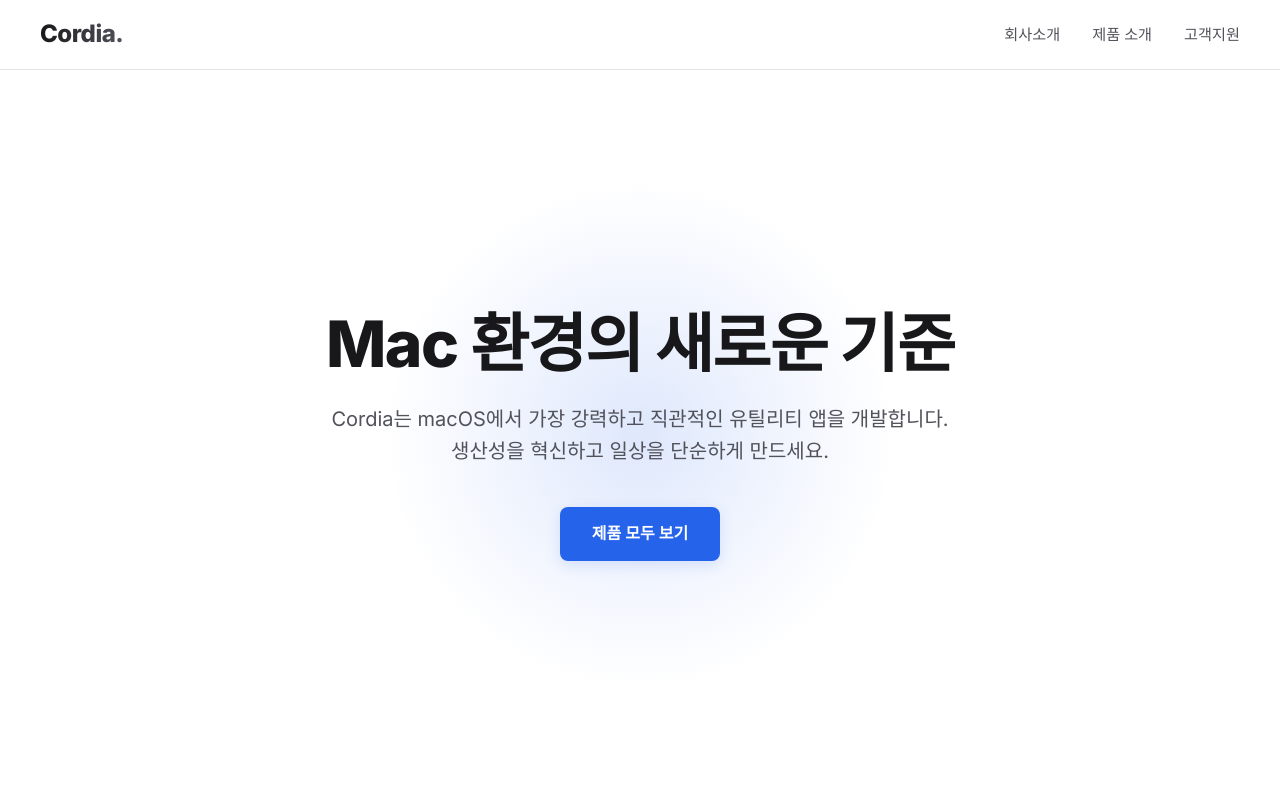
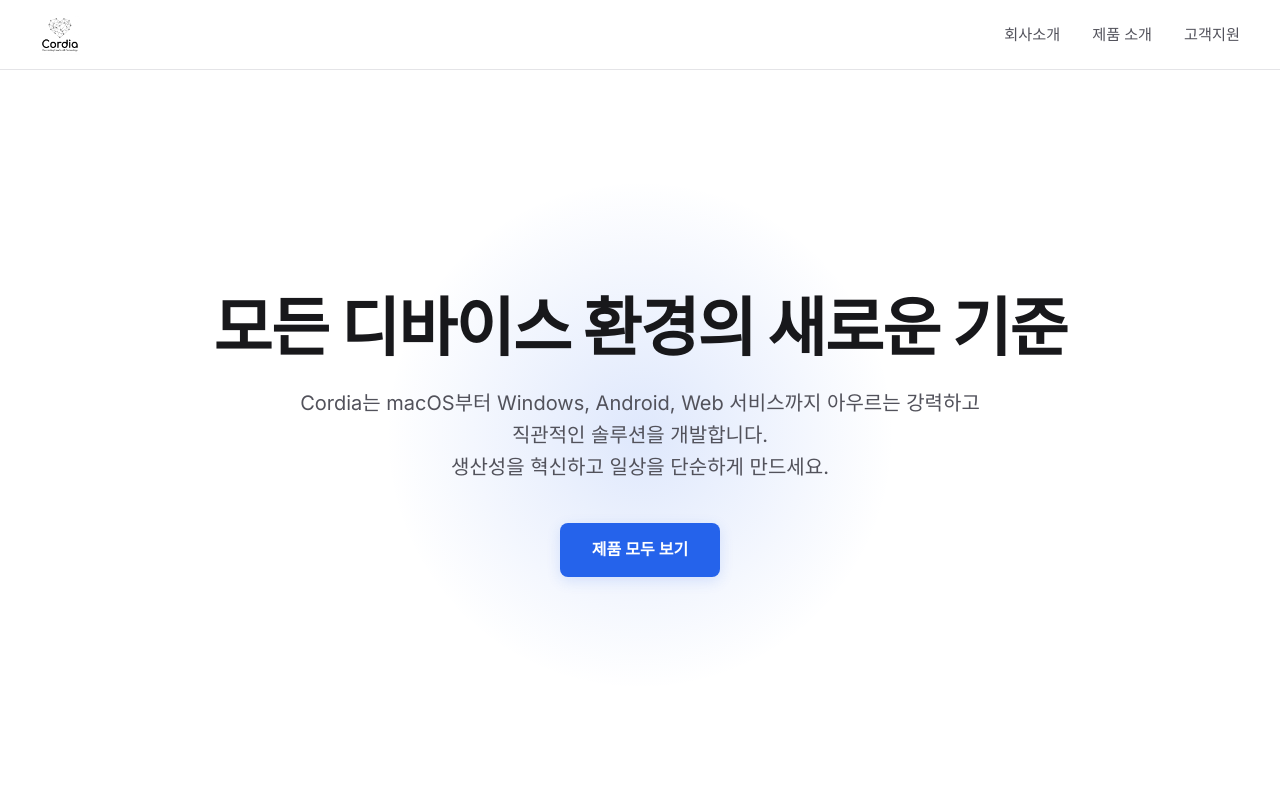
Before and after one commit to cordiakr/cordia, a website built with Vite: page index.html in a window 1280 px wide. Shown: the top 800 px of the page. Built offline with nearby package versions, Linux system fonts and the light colour scheme; files whose address does not match are found by name.

Commit message:
Update copy to reflect multi-device and multi-platform support capabilities

```diff
--- a/index.html
+++ b/index.html
@@ -12,8 +12,8 @@
   <body>
     <main>
       <section id="hero" class="hero">
-        <h1>Mac 환경의 새로운 기준</h1>
-        <p>Cordia는 macOS에서 가장 강력하고 직관적인 유틸리티 앱을 개발합니다.<br/>
+        <h1>모든 디바이스 환경의 새로운 기준</h1>
+        <p>Cordia는 macOS부터 Windows, Android, Web 서비스까지 아우르는 강력하고 직관적인 솔루션을 개발합니다.<br/>
         생산성을 혁신하고 일상을 단순하게 만드세요.</p>
         <a href="/products/" class="cta-button">제품 모두 보기</a>
       </section>
@@ -24,7 +24,7 @@
         <p>
           복잡한 개별 구매는 잊으세요.<br/>
           <strong>Cordia Pass</strong> 하나면 최상급 미디어 플레이어부터 고오급 파일 매니저, 보안 유틸리티까지<br/>
-          당신의 워크플로우를 극대화할 모든 Mac 앱을 무제한으로 누릴 수 있습니다.
+          당신의 워크플로우를 극대화할 모든 프리미엄 플랫폼 앱을 무제한으로 누릴 수 있습니다.
         </p>
         <a href="/products/" class="cta-button" style="background: linear-gradient(135deg, #60a5fa, #c084fc); box-shadow: 0 4px 14px 0 rgba(168, 85, 247, 0.4);">
           Cordia Pass 혜택 알아보기
```
Also changed, not shown: about/index.html (+1 -1 lines), products/index.html (+1 -1 lines), public/logo.png (added).
